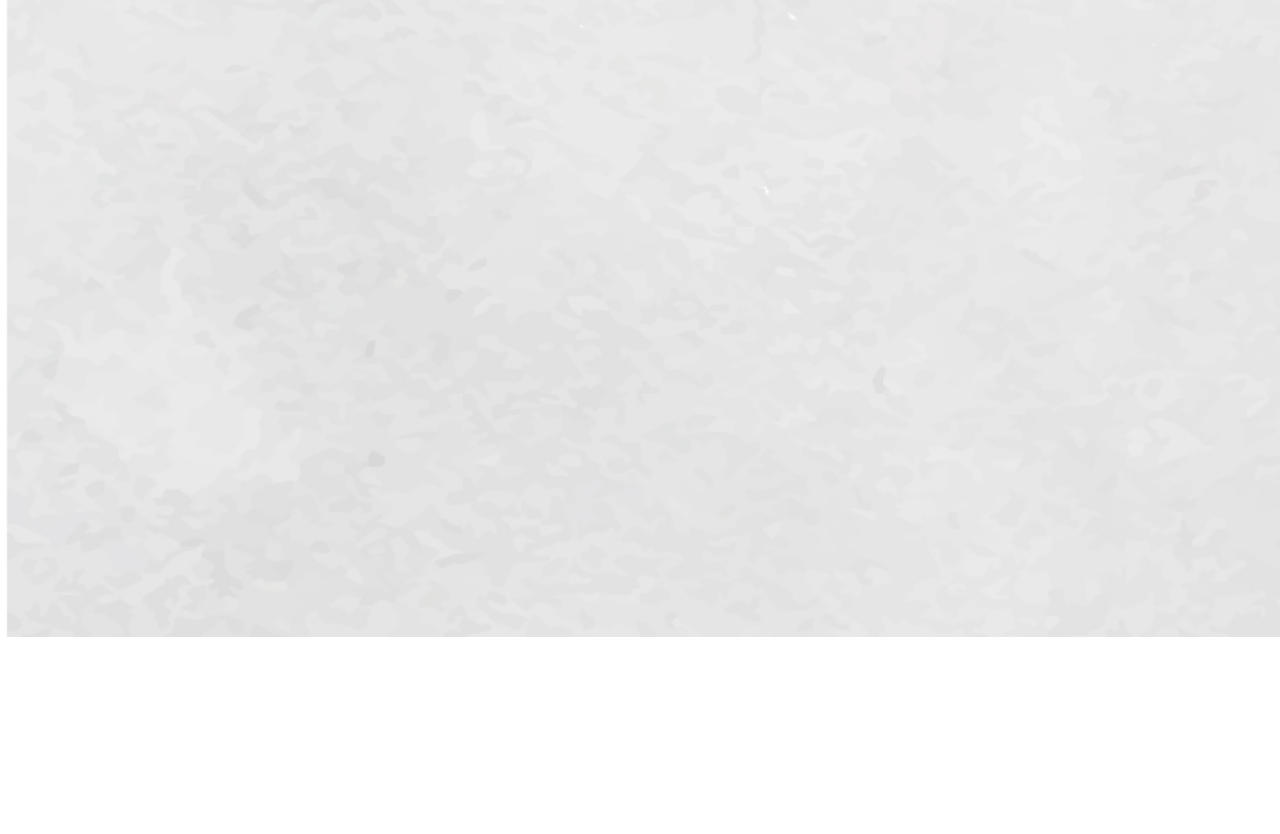
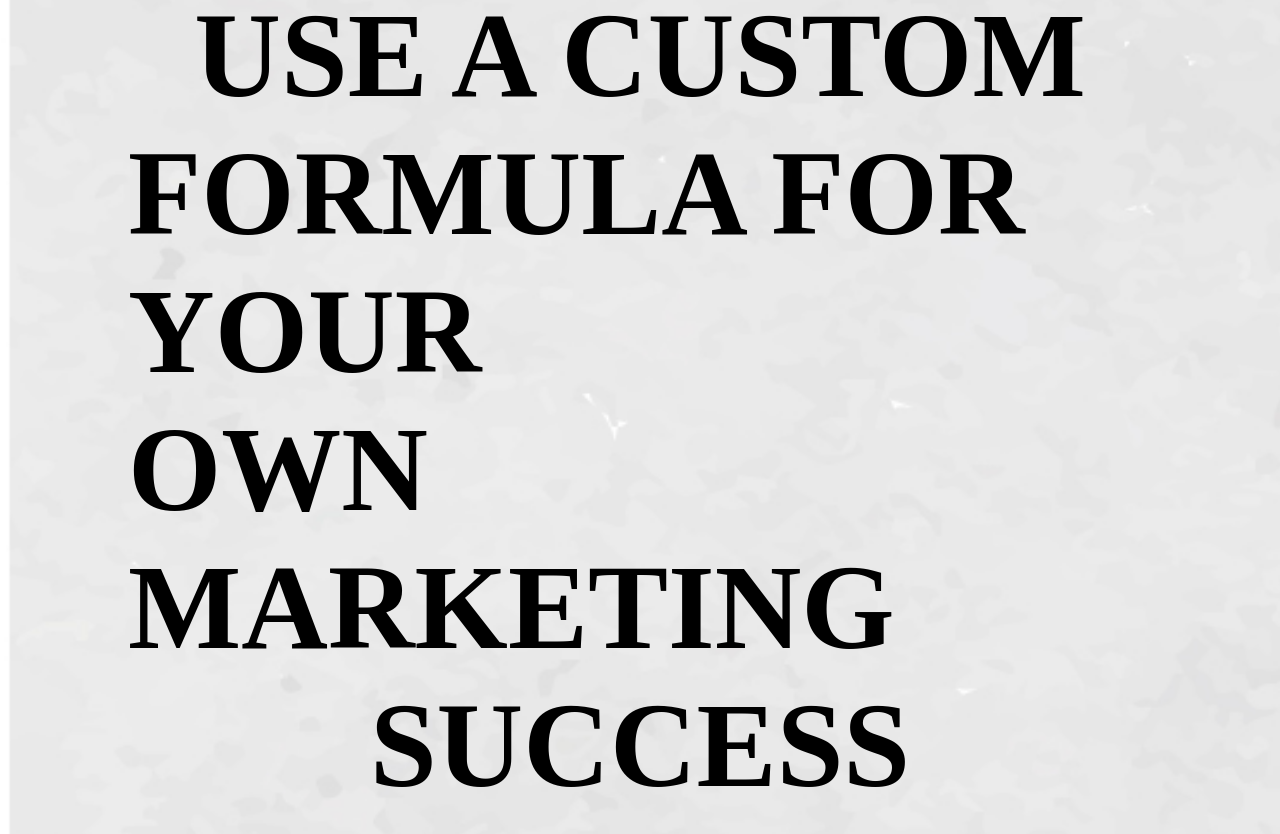
Before and after one commit to Ofeli1995/Css-Animation, a Vue app: page / in a window 1280 px wide. Shown: the part 2840-3674 px from the top of the page. Before the commit the page ends 3477 px from the top, so only its background shows below. Built offline with nearby package versions, Linux system fonts and the light colour scheme.

Commit message:
section 4 not finished

```diff
--- a/src/components/HomePage.vue
+++ b/src/components/HomePage.vue
@@ -251,6 +251,36 @@
           <div class="value">
             <div class="val">81+</div>
             <div class="title-section3">LANGUAGES</div>
+          </div>
+        </div>
+      </div>
+    </div>
+    <div class="section4">
+      <div class="custom-formula">
+        <span class="custom-formula-text">USE A CUSTOM</span>
+        <span class="custom-formula-text">FORMULA FOR YOUR</span>
+        <span class="custom-formula-text">OWN MARKETING</span>
+        <span class="custom-formula-text">SUCCESS</span>
+      </div>
+      <div class="efficiency">
+        <div class="circles-animation">vvvvvvvvvvvvv</div>
+        <div class="efficiency-content">
+          <div class="efficiency-content-text">
+            ----------------     EFFICIENCY - is a key due to the power of AI,
+            algorithm has a lot of ways to help business to achieve any goals
+            and data results.
+          </div>
+          <div class="efficiency-bottom-text">
+            <div class="history-info">
+              We support our clients and help them define the problems to set up
+              the Databest in a better solution way. The more information you
+              give the greatest result you have.
+            </div>
+            <div class="history-info">
+              Our analyzer technology is so young but doesn't have any
+              competitors. We already have a lot of cases and numbers we are
+              proud of. And some of them are able here.
+            </div>
           </div>
         </div>
       </div>
@@ -1095,9 +1125,9 @@ export default {
 
 // secttion3
 .section3 {
-  height: 1000px;
   display: flex;
   justify-content: space-between;
+  flex-direction: column;
   padding: 0px 20px 20px 20px;
   margin-inline: auto;
   width: 80%;
@@ -1201,6 +1231,46 @@ export default {
 .anim-img5 {
   animation: mover-user5 0.8s alternate;
 }
+.section4 {
+  margin-inline: auto;
+  width: 80%;
+  // height: 100vh;
+  // background-color: red;
+  margin-top: 150px;
+  display: flex;
+  flex-direction: column;
+}
+.custom-formula {
+  margin: auto;
+  display: flex;
+  flex-direction: column;
+  align-items: center;
+  padding: 100px 0;
+}
+.custom-formula-text {
+  font-size: 7.5rem;
+  font-weight: 900;
+}
+.efficiency {
+  display: flex;
+  justify-content: space-between;
+  padding: 100px 0;
+  height: 800px;
+  align-items: center;
+}
+.efficiency-content {
+  width: 600px;
+  display: flex;
+  flex-direction: column;
+}
+.efficiency-content-text {
+  font-size: 1.75rem;
+}
+.efficiency-bottom-text {
+  display: flex;
+  justify-content: flex-end;
+  padding-top: 100px;
+}
 @keyframes mover-user3 {
   0% {
     transform: translateX(120px);
```
